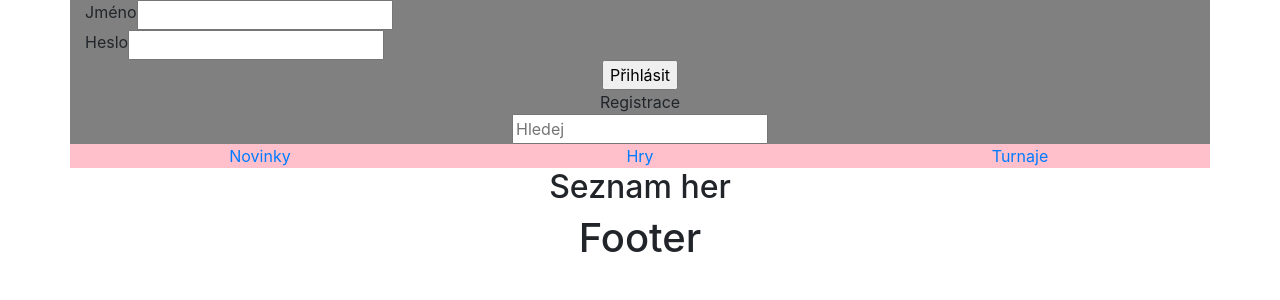
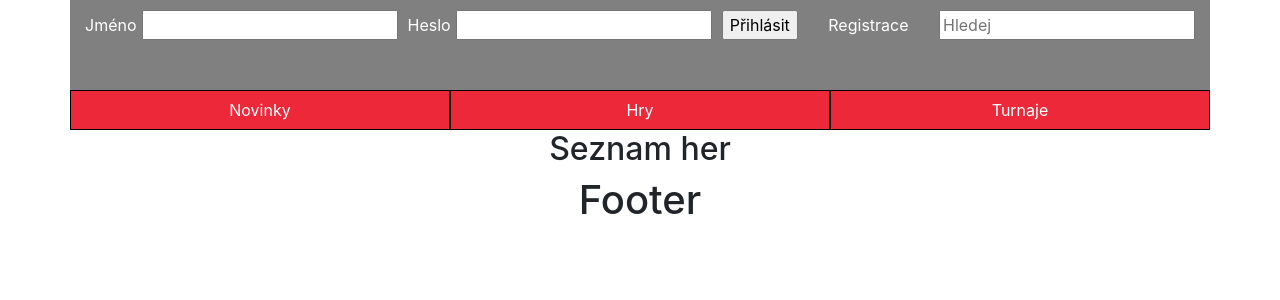
Before and after one commit to Endrych/IIS--Projekt, a React (Create React App) app in the folder SPA/: page /games in a window 1280 px wide. Shown: the top 300 px of the page. Built offline with nearby package versions, Linux system fonts and the light colour scheme.

Commit message:
Header pridan zakladni styling

```diff
--- a/SPA/src/components/Header/Header.js
+++ b/SPA/src/components/Header/Header.js
@@ -7,16 +7,14 @@ import HeaderNavigationBar from "./HeaderNavigationBar";
 import { Row, Col, NavLink } from "reactstrap";
 import MediaQuery from "react-responsive";
 //TODO: Nahradit lupu
+import "../../styles/Header/header.css";
 
 class Header extends Component {
-
 	state = {};
 
 	render() {
 		return (
-			<Row>
-				<Col xs="12" sm="12">
-					<Row>
+			<Row className="header__row-color">
 				<Col xs="12" sm="12">
 					<MediaQuery minWidth={992}>
 						<HeaderLoginFields />
@@ -24,8 +22,7 @@ class Header extends Component {
 					<MediaQuery maxWidth={991}>
 						<HeaderLoginLink />
 					</MediaQuery>
-						</Col>
-					</Row>
+
 					<HeaderNavigationBar />
 				</Col>
 			</Row>
--- a/SPA/src/components/Header/HeaderLoginFields.js
+++ b/SPA/src/components/Header/HeaderLoginFields.js
@@ -1,21 +1,24 @@
 import React from "react";
-import { Row, Col, NavLink } from "reactstrap";
+import { Row, Col } from "reactstrap";
+import {NavLink} from 'react-router-dom';
+import "../../styles/Header/headerLoginFields.css";
 
 const HeaderLoginFields = () => {
 	return (
-		<Row style={{ backgroundColor: "gray" }}>
+		<Row>
 			<Col xs="12" sm="12">
 				<div className="header__top-part">
 					<div className="header__login-wrapper">
-						<div className="input-group">
-							<div className="input-group__label">Jméno</div>
+						<div className="header__input-group">
+							<div className="header__input-group--label">Jméno</div>
 							<input type="text" />
 						</div>
-						<div className="input-group">
-							<div className="input-group__label">Heslo</div>
+						<div className="header__input-group">
+							<div className="header__input-group--label">Heslo</div>
 							<input type="password" />
 						</div>
 						<input
+							className="header__login-button"
 							type="button"
 							onClick={e => {
 								e.preventDefault();
@@ -23,7 +26,7 @@ const HeaderLoginFields = () => {
 							value="Přihlásit"
 						/>
 					</div>
-					<div>Registrace</div>
+					<NavLink className="header__register" to="/register">Registrace</NavLink>
 					<input type="text" placeholder="Hledej" />
 				</div>
 			</Col>
--- a/SPA/src/components/Header/HeaderLoginLink.js
+++ b/SPA/src/components/Header/HeaderLoginLink.js
@@ -1,18 +1,22 @@
 import React from "react";
-import { Row, Col, NavLink } from "reactstrap";
+import { Row, Col } from "reactstrap";
+import { NavLink } from "react-router-dom";
+import "../../styles/Header/headerLoginLink.css";
 
 const HeaderLoginLink = () => {
 	return (
-		<Row>
-			<div className="header__top-part">
-				<Col xs="12" sm="6">
-					<div>Přihlásit</div>
-					<div>Registrovat</div>
-				</Col>
-				<Col xs="12" sm="6">
-					<input type="text" placeholder="Hledej" />
-				</Col>
-			</div>
+		<Row className="header__top-2">
+			{/* <div > */}
+			<Col className="header__links" xs="12" sm="6">
+				<NavLink className="header__links--text" to="/login">
+					Přihlásit
+				</NavLink>
+				<NavLink className="header__links--text" to="/register">Registrovat</NavLink>
+			</Col>
+			<Col xs="12" sm="6" className="header__wrapper--find">
+				<input className="header__find" type="text" placeholder="Hledej" />
+			</Col>
+			{/* </div> */}
 		</Row>
 	);
 };
--- a/SPA/src/components/Header/HeaderNavigationBar.js
+++ b/SPA/src/components/Header/HeaderNavigationBar.js
@@ -1,27 +1,37 @@
-import React from "react";
+import React, { Component } from "react";
 import { NavLink } from "react-router-dom";
 import { Row, Col } from "reactstrap";
+import { Link } from "react-router-dom";
+import "../../styles/Header/headerNavigationBar.css";
 
-const HeaderNavigationBar = () => {
+class HeaderNavigationBar extends Component {
+	render() {
 		return (
-		<Row style={{ backgroundColor: "pink" }}>
-			<Col xs="12" sm="12" lg="4">
-				<div className="header__nav-link--visible">
-					<NavLink to="/news">Novinky</NavLink>
+			<Row className="header__navigation-row">
+				<Col xs="12" sm="12" lg="4" className="header__navigation-col">
+					<Link className="header__nav-link" to="/news">
+						<div className="header__nav-link--text" >
+							Novinky
 						</div>
+					</Link>
 				</Col>
-			<Col xs="12" sm="12"  lg="4">
-				<div className="header__nav-link--visible">
-					<NavLink to="/games">Hry</NavLink>
+				<Col xs="12" sm="12" lg="4" className="header__navigation-col">
+					<Link className="header__nav-link" to="/games">
+						<div className="header__nav-link--text" >
+							Hry
 						</div>
+					</Link>
 				</Col>
-			<Col  xs="12" sm="12"  lg="4">
-				<div className="header__nav-link--visible">
-					<NavLink to="/tournaments">Turnaje</NavLink>
+				<Col xs="12" sm="12" lg="4" className="header__navigation-col">
+					<Link className="header__nav-link" to="/tournaments">
+						<div className="header__nav-link--text">
+							Turnaje
 						</div>
+					</Link>
 				</Col>
 			</Row>
 		);
-};
+	}
+}
 
 export default HeaderNavigationBar;
--- /dev/null
+++ b/SPA/src/styles/Header/header.css
@@ -0,0 +1,47 @@
+.header__row-color{
+	background-color:gray;
+}
+
+.header__navigation-row{
+	padding: 0px;
+}
+
+
+.header__navigation-col:hover{
+	background-color: rgb(178,34,34);
+}
+
+.header__navigation-col:active{
+	background-color: rgb(128,0,0);
+}
+
+.header__nav-link{
+	display: flex;
+	align-items: center;
+	justify-content: center;
+	width: 100%;
+	height:100%;
+}
+
+.header__nav-link--text{
+	color:white;
+}
+@media only screen and (min-width: 992px){
+	.header__navigation-col{
+		display: flex;
+		background-color: rgb(237,41,57);
+		padding: 0px;
+		border: 1px solid black;
+		height: 40px;
+		cursor: pointer;
+	}
+}
+@media only screen and (max-width: 991px){
+	.header__navigation-col{
+		display: flex;
+		background-color: gray;
+		padding: 0px;
+		height: 30px;
+		cursor: pointer;
+	}
+}
--- /dev/null
+++ b/SPA/src/styles/Header/headerLoginFields.css
@@ -0,0 +1,29 @@
+.header__top-part{
+	display: inline-flex;
+	margin-top: 10px;
+	margin-bottom: 50px;
+	width: 100%;
+	justify-content: space-between;
+	align-items: center;
+}
+
+.header__login-wrapper{
+	display: inline-flex;
+}
+
+.header__input-group{
+	display: inline-flex;
+	align-items: center;
+	margin-right: 10px;
+}
+
+.header__login-button{}
+
+.header__input-group--label{
+	color:white;
+	margin-right: 5px;
+}
+
+.header__register{
+	color:white;
+}
--- /dev/null
+++ b/SPA/src/styles/Header/headerLoginLink.css
@@ -0,0 +1,31 @@
+.header__top-2{
+	display: flex;
+	margin-top: 10px;
+	margin-bottom: 30px;
+	width: 100%;
+	justify-content: space-between;
+	align-items: center;
+	/* background-color: gray; */
+}
+
+.header__links{
+	display: flex;
+
+	/* justify-content: space-between; */
+	align-items: center;
+	color:white;
+}
+
+.header__links--text{
+	margin-right: 20px;
+	color:white;
+}
+
+.header__find{
+	width:100%;
+}
+
+.header__wrapper--find{
+	padding-right: 0px;
+
+}
```
Also changed, not shown: SPA/src/styles/Header/headerNavigationBar.css (added). Lines whose indentation alone changed are shown as unchanged.
